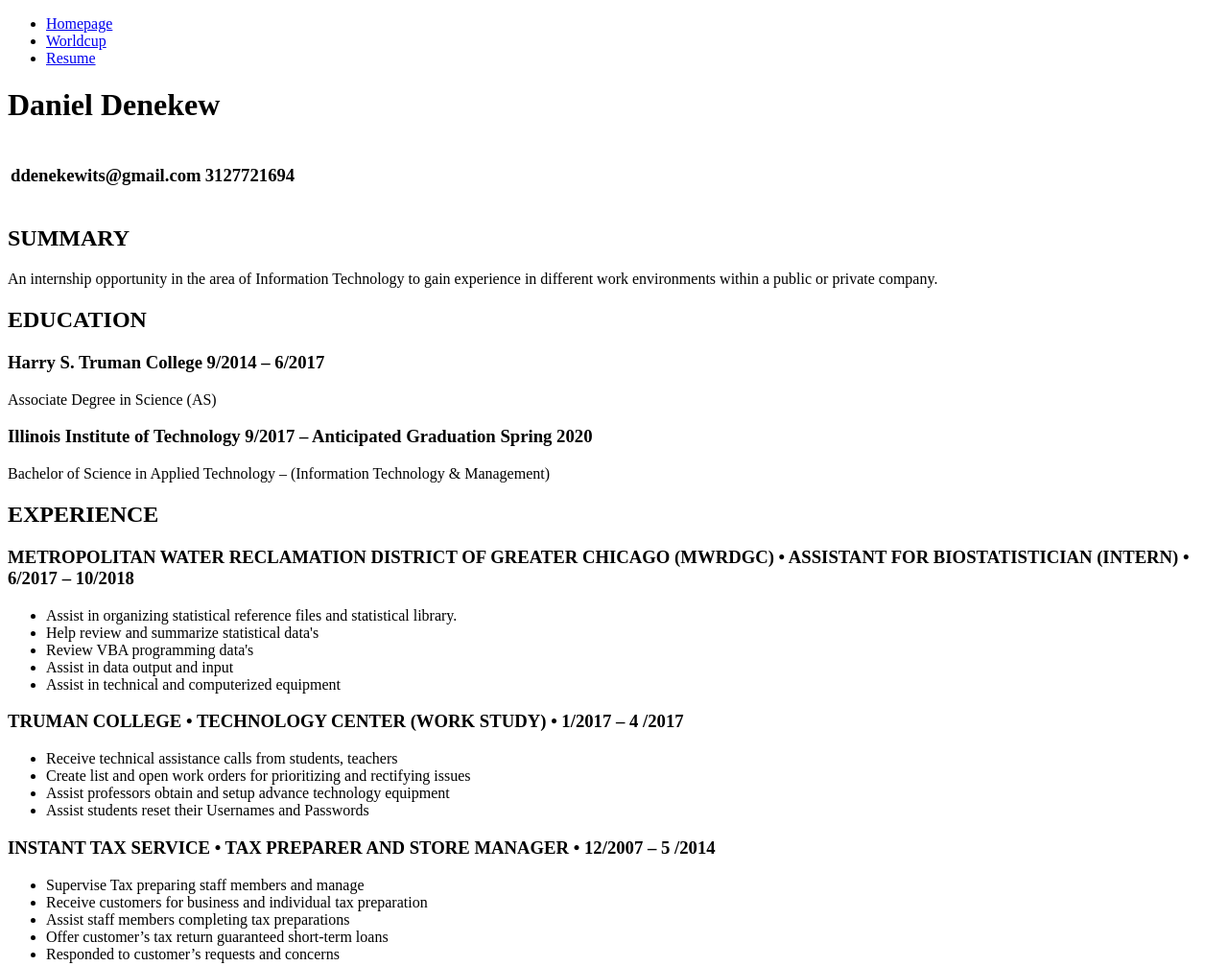
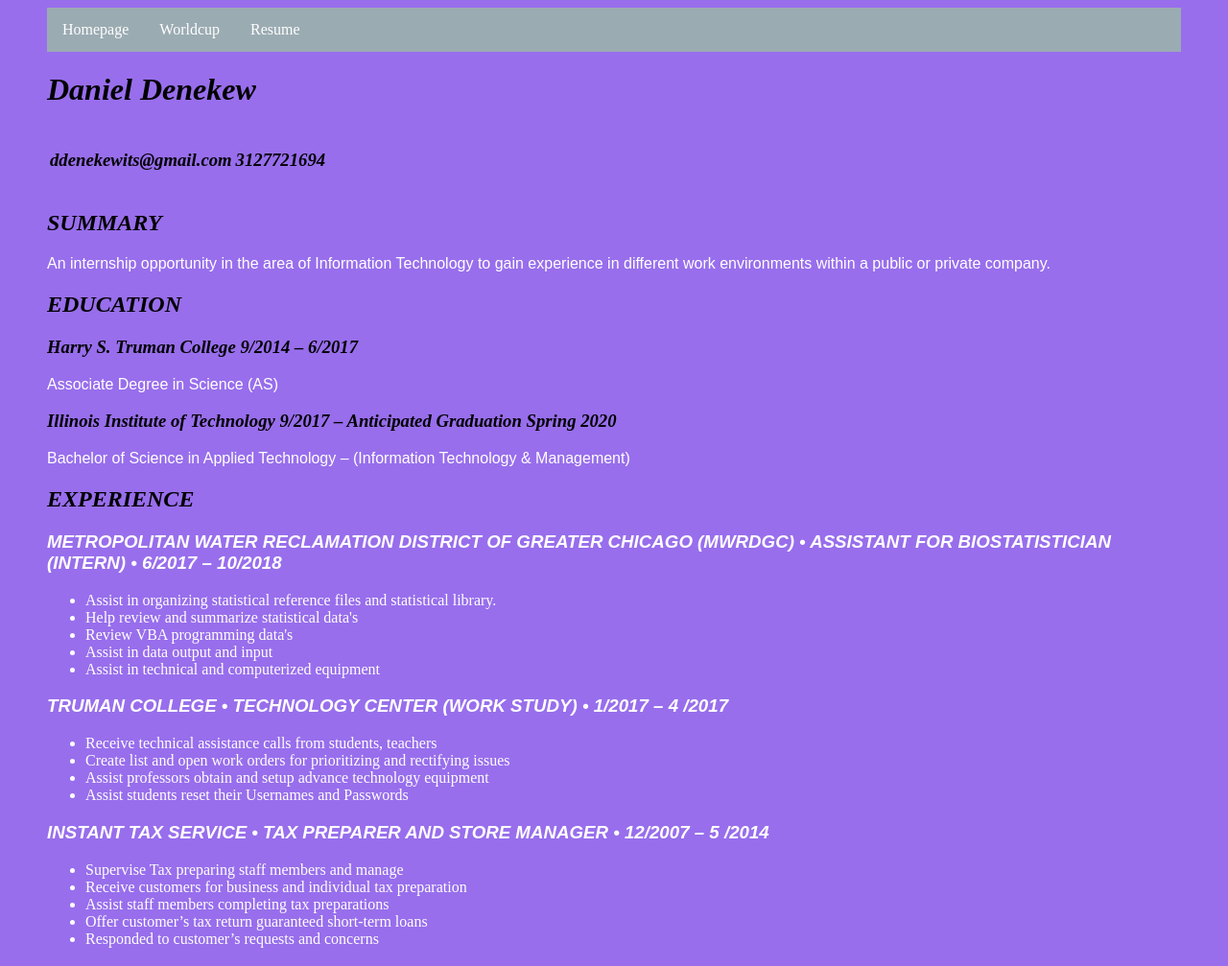
Before and after one commit to ddenekew/Project-1, a plain HTML site: page resume.html in a window 1280 px wide. Shown: the top 1007 px of the page at 96% size. Drawn offline with Linux system fonts and the light colour scheme.

Commit message:
css\style

```diff
--- /dev/null
+++ b/CSS/style.css
@@ -0,0 +1,52 @@
+section{
+  color: gray;
+}
+body{
+  margin-left: 5%;
+  margin-right: 5%;
+  background-color: #986eec;
+  color: white;
+}
+p{
+  color: white;
+  font-family: sans-serif;
+}
+h1, h2, h3{
+  font-style: italic;
+  font-family: serif;
+  color: black;
+}
+
+
+#nav ul {
+    /*text-align: center;*/
+    list-style-type: none;
+    margin: 0;
+    padding: 0;
+    overflow: hidden;
+    background-color: #9babb2 ;
+}
+#nav li a {
+    display: block;
+    color: white;
+    text-align: center;
+    padding: 14px 16px;
+    text-decoration: none;
+}
+#nav li{
+  float: left;
+}
+#nav li a:hover {
+    background-color: #111;
+}
+#nav li a:active{
+  background-color: green;
+}
+@media only screen and (min-width: 600px) {
+  body{
+    margin-bottom: 8px;
+    margin-left: 49px;
+    margin-right: 49px;
+    margin-top: 8px;
+  }
+}
--- a/resume.html
+++ b/resume.html
@@ -3,8 +3,10 @@
 <head>
 	<meta charset="UTF-8">
 	<title>Daniel Denekew</title>
+	<link rel="stylesheet" type="text/css" href="CSS/style.css" />
 </head>
 <body>
+	<div id="nav">
 	<nav>
 		<ul>
 			<li><a href="index.html">Homepage</a></li>
@@ -12,6 +14,7 @@
 			<li><a href="resume.html">Resume</a></li>
 		</ul>
 	</nav>
+</div>
 	<h1>Daniel Denekew</h1>
 	<table>
 		<tr>
@@ -28,6 +31,7 @@
 	<h3>
 		<p>METROPOLITAN WATER RECLAMATION DISTRICT OF GREATER CHICAGO (MWRDGC) • ASSISTANT FOR BIOSTATISTICIAN (INTERN) •  6/2017 – 10/2018</p>
 	</h3>
+	<div id="skills">
 	<ul>
 		<li>Assist in organizing statistical reference files and statistical library.</li>
 		<li>Help review and summarize statistical data's</li>
@@ -35,18 +39,22 @@
 		<li>Assist in data output and input</li>
 		<li>Assist in technical and computerized equipment </li>
 	</ul>
+	</div>
 	<h3>
 		<p>TRUMAN COLLEGE • TECHNOLOGY CENTER (WORK STUDY) •  1/2017 – 4 /2017</p>
 	</h3>
+	<div id="skills">
 	<ul>
 		<li>Receive technical assistance calls from students, teachers</li>
 		<li>Create list and open work orders for prioritizing and rectifying issues</li>
 		<li>Assist professors obtain and setup advance technology equipment</li>
 		<li>Assist students reset their Usernames and Passwords</li>
 	</ul>
+</div>
 	<h3>
 		<p>INSTANT TAX SERVICE • TAX PREPARER AND STORE MANAGER • 12/2007 – 5 /2014 </p>
 	</h3>
+	<div id="skills">
 	<ul>
 		<li>Supervise Tax preparing staff members and manage</li>
 		<li>Receive customers for business and individual tax preparation</li>
@@ -54,15 +62,18 @@
 		<li>Offer customer’s tax return guaranteed short-term loans</li>
 		<li>Responded to customer’s requests and concerns</li>
 	</ul>
+</div>
 	<h3>
 		<p>CHICAGO PARK DISTRICT • RECREATIONAL LEADER/LABORER (SUMMER TIME - SEASONAL) • 6/2002 – 9 /2007 </p>
 	</h3>
+	<div id="skills">
 	<ul>
 		<li>Organized and manage park areas and play grounds on lakefront</li>
 		<li>Planting trees and flowers and also watering them regularly</li>
 		<li>Power wash bypasses, marking and leveling ballpark</li>
 		<li>Cutting grasses setting up park concert areas & cleaning the lakefront</li>
 	</ul>
+	<div id="skills">
 	<h3>SKILLS</h3>
 	<ul>
 		<li>Java</li>
@@ -73,12 +84,15 @@
 		<li>Hardware</li>
 		<li>Written & Oral Communication</li>
 	</ul>
+</div>
 	<h3>VOLUNTEER </h3>
+	<div id="skills">
 	<ul>
 		<li>ECAC (Ethiopian Community Association In Chicago)</li>
 		<p>Aux Board Volunteer Cord. 2016 – Present</p>
 		<li>Illinois Youth Soccer</li>
 		<p>Manage and coached immigrant kids U-12 soccer in Chicago 2010 – 2013</p>
 		<ul>
+		</div>
 		</body>
 		</html>
```
Also changed, not shown: index.html (+2 -1 lines), worldcup.html (+3 -0 lines).
